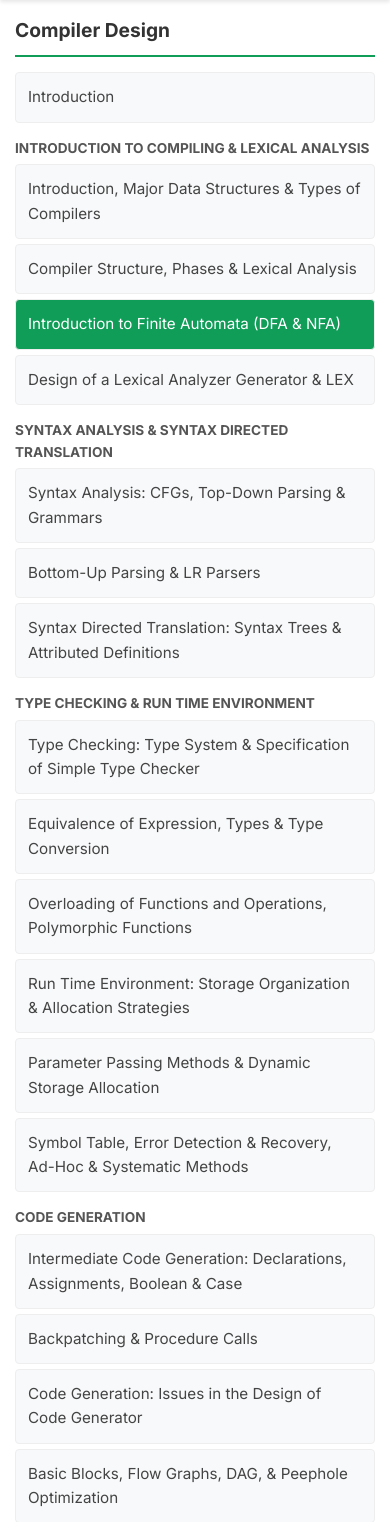
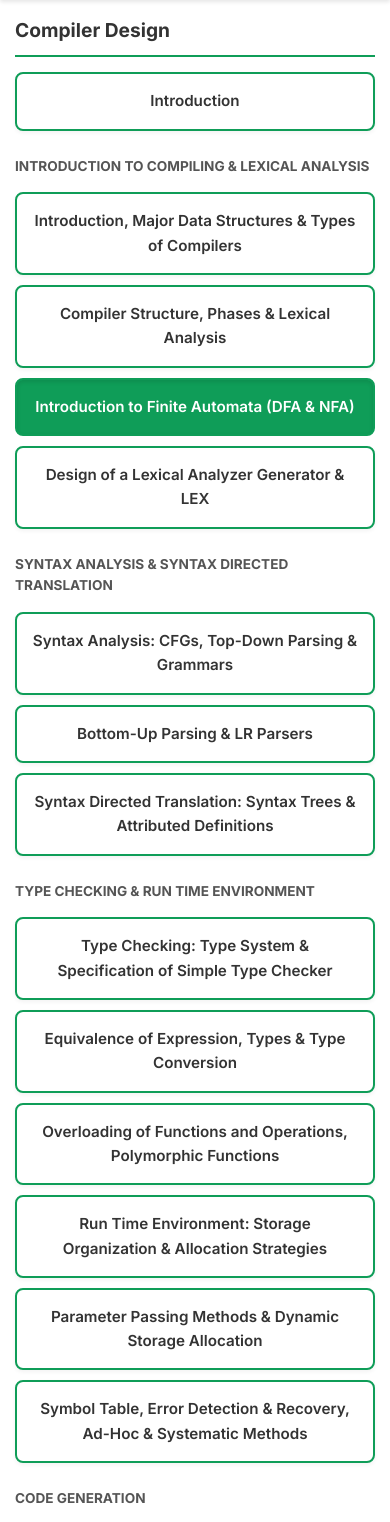
Before and after one commit to en-rmohane/QUICKNOTES, a Flask app: page /topic/finite-automata in a window 390 px wide. Shown: the part 103-1625 px from the top of the page. Run offline with Flask 3, Linux system fonts and the light colour scheme.

Commit message:
Styled mobile topics as professional green buttons with active states

```diff
--- a/static/style.css
+++ b/static/style.css
@@ -385,20 +385,31 @@ pre {
         display: none;
     }
 
-    /* Sidebar list adjustment */
+    /* Sidebar links as buttons on mobile */
     .sidebar ul {
-        display: block; /* Go back to vertical list for clarity */
-    }
-
-    .sidebar li {
-        width: 100%;
-        margin-bottom: 5px;
+        display: flex;
+        flex-direction: column;
+        gap: 10px;
     }
 
     .sidebar li a {
-        padding: 12px;
-        background: #f8f9fa;
-        border: 1px solid #eee;
+        display: block;
+        padding: 15px;
+        background: #ffffff;
+        color: #333;
+        border: 2px solid #0f9d58; /* GfG Green border */
+        border-radius: 8px;
+        text-align: center;
+        font-weight: 600;
+        text-decoration: none;
+        box-shadow: 0 2px 4px rgba(0,0,0,0.05);
+        transition: all 0.2s ease;
+    }
+
+    .sidebar li a:active, .sidebar li a.active {
+        background: #0f9d58;
+        color: #ffffff;
+        box-shadow: inset 0 2px 4px rgba(0,0,0,0.1);
     }
 }
 
```
